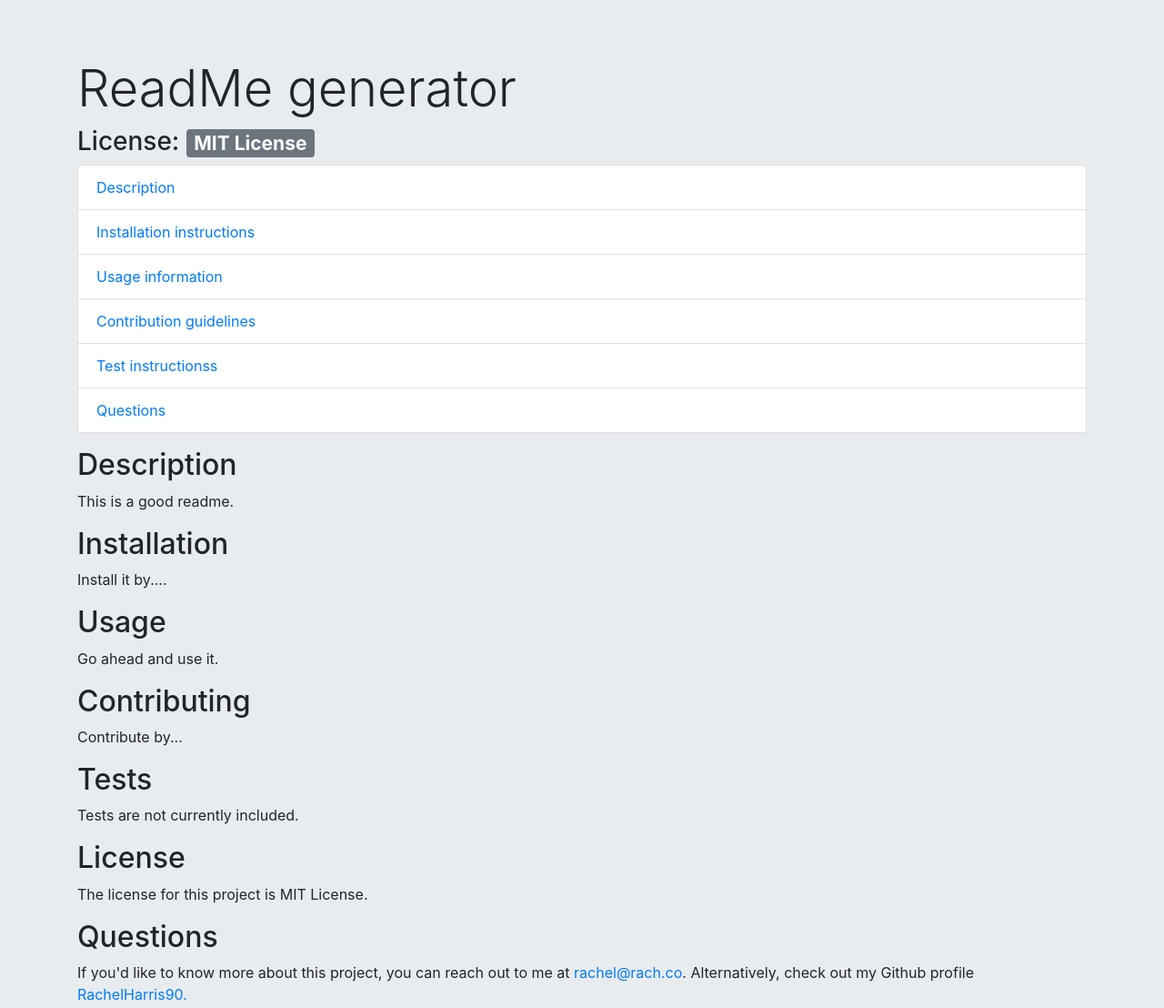
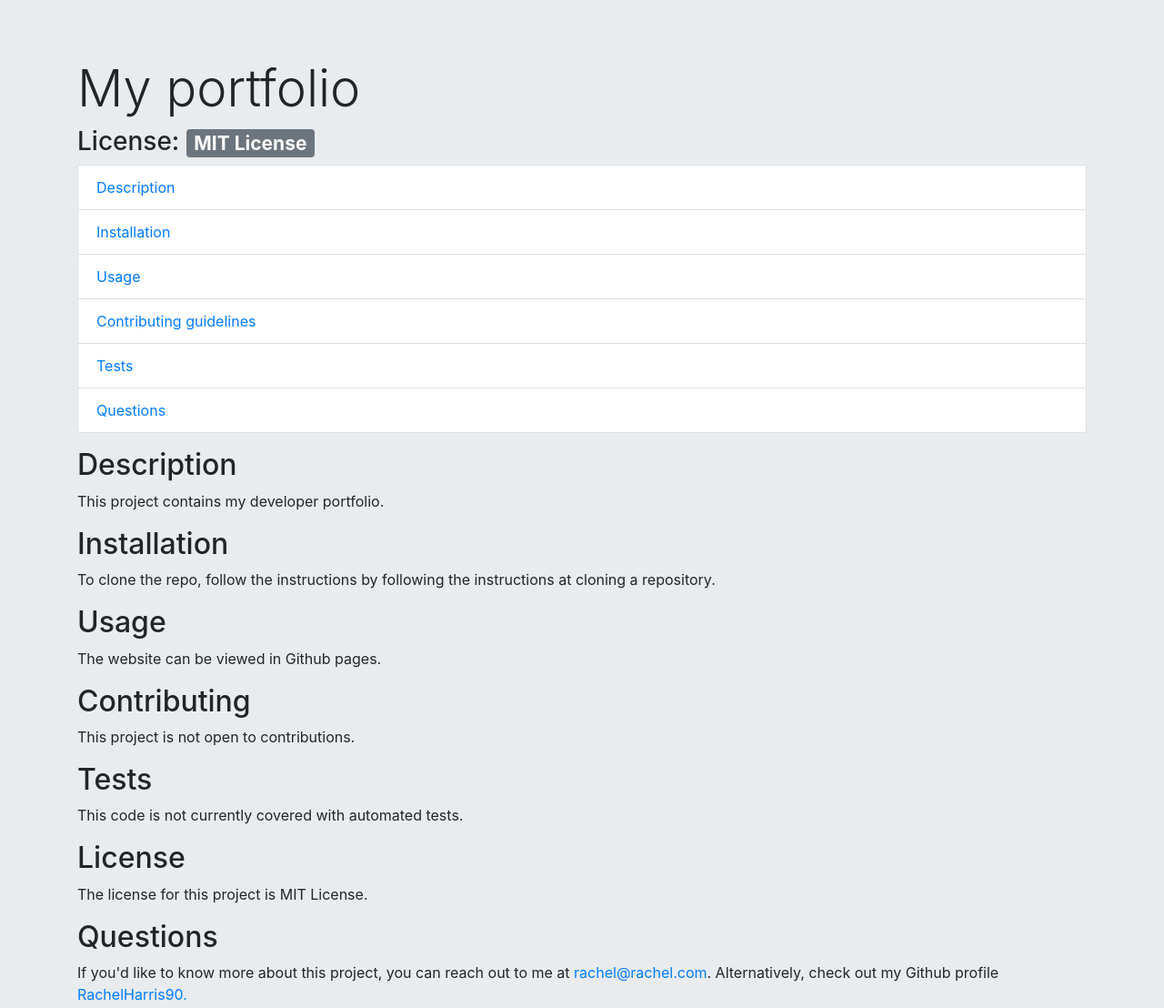
Before and after one commit to RachelHarris90/readme-generator, a website: page index.html in a window 1280 px wide. Shown: the top 1108 px of the page at 91% size. Drawn offline with nearby package versions, Linux system fonts and the light colour scheme.

```diff
--- a/index.html
+++ b/index.html
@@ -9,30 +9,30 @@
 <body>
   <div class="jumbotron jumbotron-fluid">
   <div class="container">
-    <h1 class="display-4">ReadMe generator</h1>
+    <h1 class="display-4">My portfolio</h1>
     <h3>License: <span class="badge badge-secondary">MIT License</span></h3>
     <ul class="list-group pb-3">
       <li class="list-group-item"><a href="#description">Description</a></li>
-      <li class="list-group-item"><a href="#installation">Installation instructions</a></li>
-      <li class="list-group-item"><a href="#usage">Usage information</a></li>
-      <li class="list-group-item"><a href="#contribution">Contribution guidelines</a></li>
-      <li class="list-group-item"><a href="#test">Test instructionss</a></li>
+      <li class="list-group-item"><a href="#installation">Installation </a></li>
+      <li class="list-group-item"><a href="#usage">Usage</a></li>
+      <li class="list-group-item"><a href="#contribution">Contributing guidelines</a></li>
+      <li class="list-group-item"><a href="#test">Tests</a></li>
       <li class="list-group-item"><a href="#questions">Questions</a></li>
     </ul>
     <h2 class="display-5" id="description">Description</h2>
-      <p>This is a good readme.</p>
+      <p>This project contains my developer portfolio.</p>
     <h2 class="display-5" id="installation">Installation</h2>
-      <p>Install it by....</p>
+      <p>To clone the repo, follow the instructions by following the instructions at cloning a repository.</p>
     <h2 class="display-5" id="usage">Usage</h2>
-      <p>Go ahead and use it.</p>
+      <p>The website can be viewed in Github pages.</p>
     <h2 class="display-5" id="contribution">Contributing</h2>
-      <p>Contribute by...</p>
+      <p>This project is not open to contributions.</p>
     <h2 class="display-5" id="test">Tests</h2>
-      <p>Tests are not currently included.</p>
+      <p>This code is not currently covered with automated tests.</p>
     <h2 class="display-5" id="license">License</h2>
       <p>The license for this project is MIT License.</p>
     <h2 class="display-5" id="questions">Questions</h2>
-      <p>If you'd like to know more about this project, you can reach out to me at <a href="mailto:rachel@rach.co">rachel@rach.co</a>. Alternatively, check out my Github profile <a href="https://github.com/RachelHarris90">RachelHarris90.</a>
+      <p>If you'd like to know more about this project, you can reach out to me at <a href="mailto:rachel@rachel.com">rachel@rachel.com</a>. Alternatively, check out my Github profile <a href="https://github.com/RachelHarris90">RachelHarris90.</a>
   </div>
 </div>
 </body>
```
Also changed, not shown: README.md, assets/images/command-line-example.png (added), assets/images/webpage-example.png (added), assets/scripts/index.js (renamed from index.js).
